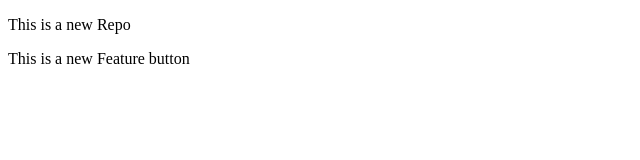
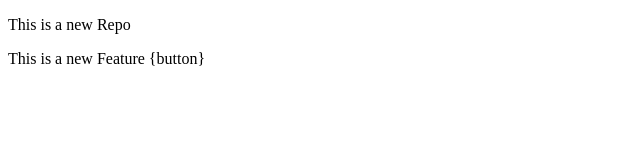
Before and after one commit to Aman-22112002/localrepo, a plain HTML site: page index.html in a window 1280 px wide. Shown: the full height of the page, 0-640 px from the left. Drawn offline with Linux system fonts and the light colour scheme.

```diff
--- a/index.html
+++ b/index.html
@@ -6,6 +6,6 @@
 </head>
 <body>
 <p>This is a new Repo</p>
-<p>This is a new Feature button</p>
+<p>This is a new Feature {button}</p>
 </body>
 </html>
```
